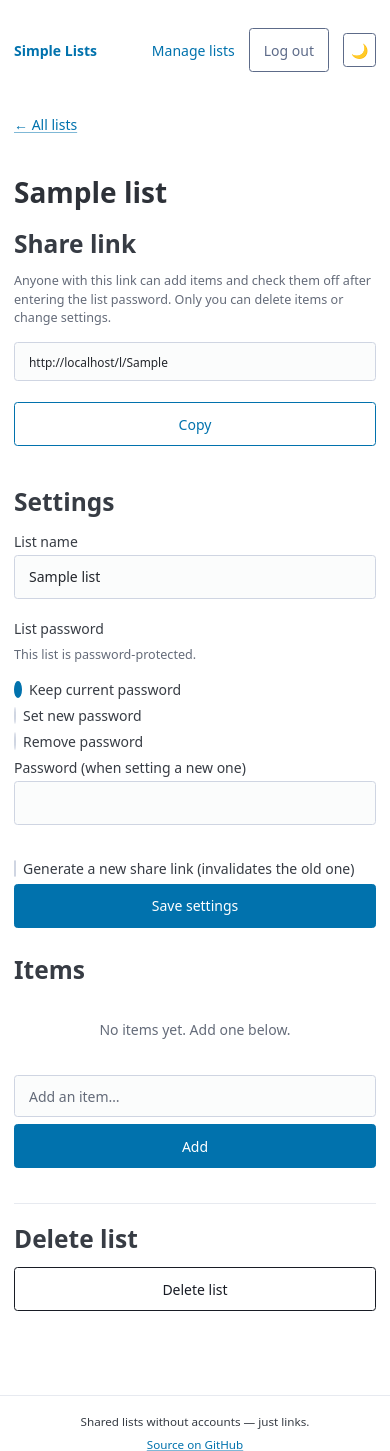
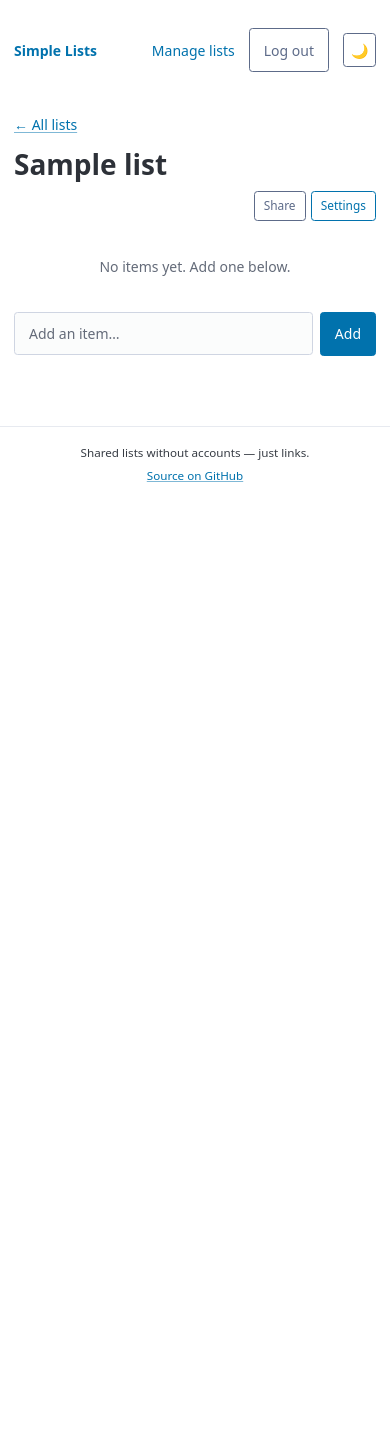
Before and after one commit to NiklasO-dev/simple-lists, a Flask app: page /host/lists/1 in a window 390 px wide. Shown: the top 1451 px of the page. After the commit the page ends 482 px from the top, so only its background shows below. Run offline with Flask 3, Linux system fonts and the light colour scheme; the visitor is signed in with stand-in values (Sample User, id 1); tables that the repository leaves empty hold one stand-in row (values such as "Sample post"); parts of the project's set-up code (start-up, migrations or seed data) failed here and were passed over; some libraries are stand-ins or nearby versions.

Commit message:
Enhance local development setup and UI improvements
- Added support for environment variables in `docker-compose.local.yml` using `.env` file.
- Updated `README.md` to include instructions for creating and using the `.env` file.
- Refactored JavaScript for improved copy functionality and UI interactions.
- Enhanced CSS styles for better layout and responsiveness in list editing.
- Updated service worker to cache static assets and ensure network-first fetching for HTML routes.
- Improved HTML structure for list editing, including a dialog for settings and better accessibility.

Co-authored-by: Niklas <NiklasO-dev@users.noreply.github.com>

```diff
--- a/app/static/app.js
+++ b/app/static/app.js
@@ -5,17 +5,50 @@
     });
   }
 
-  var btn = document.getElementById("theme-toggle");
   var i18n = window.SL_I18N || {};
-  if (btn) {
+
+  function copyText(text) {
+    if (navigator.clipboard && window.isSecureContext) {
+      return navigator.clipboard.writeText(text);
+    }
+    return new Promise(function (resolve, reject) {
+      var textarea = document.createElement("textarea");
+      textarea.value = text;
+      textarea.setAttribute("readonly", "");
+      textarea.style.position = "fixed";
+      textarea.style.left = "-9999px";
+      document.body.appendChild(textarea);
+      textarea.select();
+      try {
+        var ok = document.execCommand("copy");
+        document.body.removeChild(textarea);
+        ok ? resolve() : reject(new Error("copy failed"));
+      } catch (err) {
+        document.body.removeChild(textarea);
+        reject(err);
+      }
+    });
+  }
+
+  function showCopied(button, copyLabel, copiedLabel) {
+    button.textContent = copiedLabel;
+    button.classList.add("copied");
+    setTimeout(function () {
+      button.textContent = copyLabel;
+      button.classList.remove("copied");
+    }, 1500);
+  }
+
+  var themeBtn = document.getElementById("theme-toggle");
+  if (themeBtn) {
     var html = document.documentElement;
 
     function updateIcon() {
-      btn.textContent = html.getAttribute("data-theme") === "dark" ? "☀️" : "🌙";
+      themeBtn.textContent = html.getAttribute("data-theme") === "dark" ? "☀️" : "🌙";
     }
 
     updateIcon();
-    btn.addEventListener("click", function () {
+    themeBtn.addEventListener("click", function () {
       var current = html.getAttribute("data-theme");
       var next = current === "dark" ? "light" : "dark";
       html.setAttribute("data-theme", next);
@@ -24,23 +57,49 @@
     });
   }
 
-  document.querySelectorAll(".copy-btn").forEach(function (button) {
-    var copyLabel = i18n.copyBtn || "Copy";
-    var copiedLabel = i18n.copiedBtn || "Copied!";
-    button.addEventListener("click", function () {
-      var targetId = button.getAttribute("data-copy-target");
-      var input = document.getElementById(targetId);
-      if (!input) return;
-      input.select();
-      input.setSelectionRange(0, input.value.length);
-      navigator.clipboard.writeText(input.value).then(function () {
-        button.textContent = copiedLabel;
-        button.classList.add("copied");
-        setTimeout(function () {
-          button.textContent = copyLabel;
-          button.classList.remove("copied");
-        }, 1500);
-      });
+  document.addEventListener("click", function (event) {
+    var copyBtn = event.target.closest(".copy-btn");
+    if (copyBtn) {
+      var text = copyBtn.getAttribute("data-share-url");
+      if (!text) {
+        var targetId = copyBtn.getAttribute("data-copy-target");
+        var input = targetId ? document.getElementById(targetId) : null;
+        if (!input) return;
+        input.select();
+        input.setSelectionRange(0, input.value.length);
+        text = input.value;
+      }
+      var copyLabel = copyBtn.getAttribute("data-copy-label") || i18n.copyBtn || "Copy";
+      var copiedLabel = i18n.copiedBtn || "Copied!";
+      copyText(text)
+        .then(function () {
+          showCopied(copyBtn, copyLabel, copiedLabel);
+        })
+        .catch(function () {
+          window.prompt("Copy this link:", text);
+        });
+      return;
+    }
+
+    var openTrigger = event.target.closest("[data-open-dialog]");
+    if (openTrigger) {
+      var dialog = document.getElementById(openTrigger.getAttribute("data-open-dialog"));
+      if (dialog && typeof dialog.showModal === "function") {
+        dialog.showModal();
+      }
+      return;
+    }
+
+    var closeTrigger = event.target.closest("[data-close-dialog]");
+    if (closeTrigger) {
+      var closeDialog = closeTrigger.closest("dialog");
+      if (closeDialog) closeDialog.close();
+    }
+  });
+
+  document.querySelectorAll("dialog").forEach(function (dialog) {
+    dialog.addEventListener("click", function (event) {
+      if (event.target === dialog) dialog.close();
     });
   });
 })();
--- a/app/static/style.css
+++ b/app/static/style.css
@@ -26,6 +26,37 @@
 
 .page-header h1 {
   margin-bottom: 0.25rem;
+}
+
+.list-edit-header {
+  margin-bottom: 1rem;
+}
+
+.list-edit-title-row {
+  display: flex;
+  align-items: center;
+  justify-content: space-between;
+  gap: 0.75rem;
+}
+
+.list-edit-title-row h1 {
+  margin-bottom: 0;
+  min-width: 0;
+  flex: 1;
+}
+
+.page-actions {
+  display: flex;
+  flex-shrink: 0;
+  gap: 0.35rem;
+}
+
+.page-action-btn {
+  width: auto;
+  margin: 0;
+  padding: 0.35rem 0.65rem;
+  font-size: 0.85rem;
+  white-space: nowrap;
 }
 
 .action-row {
@@ -226,14 +257,69 @@
   line-height: 1;
 }
 
-.share-section {
-  margin-bottom: 2rem;
+.items-section {
+  margin-top: 0;
+}
+
+.settings-dialog {
+  padding: 0;
+  border: none;
+  max-width: 32rem;
+  width: calc(100% - 2rem);
+}
+
+.settings-dialog::backdrop {
+  background: rgba(0, 0, 0, 0.45);
+}
+
+.settings-dialog article {
+  margin: 0;
+  max-height: min(85vh, 40rem);
+  overflow-y: auto;
+}
+
+.settings-dialog header {
+  position: relative;
+  padding-right: 2.5rem;
+}
+
+.settings-dialog header h2 {
+  margin-bottom: 0;
+}
+
+.dialog-close {
+  position: absolute;
+  top: 0.5rem;
+  right: 0.5rem;
+  width: 2rem;
+  height: 2rem;
+  min-width: 2rem;
+  padding: 0;
+  margin: 0;
+  font-size: 1.35rem;
+  line-height: 1;
+}
+
+.dialog-footer {
+  display: flex;
+  justify-content: flex-end;
+  margin-top: 1rem;
+}
+
+.dialog-footer button {
+  width: auto;
+  margin: 0;
 }
 
 .danger-zone {
-  margin-top: 2.5rem;
-  padding-top: 1.5rem;
+  margin-top: 1.5rem;
+  padding-top: 1.25rem;
   border-top: 1px solid var(--pico-muted-border-color);
+}
+
+.danger-zone h3 {
+  margin-bottom: 0.5rem;
+  font-size: 1rem;
 }
 
 .landing {
@@ -292,14 +378,21 @@
 }
 
 @media (max-width: 576px) {
-  .copy-row,
-  .inline-add {
+  .copy-row {
     flex-direction: column;
   }
 
-  .inline-add button,
   .copy-row .copy-btn {
     width: 100%;
+  }
+
+  .list-edit-title-row {
+    flex-wrap: wrap;
+  }
+
+  .page-actions {
+    width: 100%;
+    justify-content: flex-end;
   }
 }
 
--- a/app/templates/base.html
+++ b/app/templates/base.html
@@ -14,7 +14,7 @@
   <link rel="icon" href="{{ url_for('static', filename='icons/icon-192.png') }}" type="image/png">
   <link rel="apple-touch-icon" href="{{ url_for('static', filename='icons/apple-touch-icon.png') }}">
   <link rel="stylesheet" href="https://cdn.jsdelivr.net/npm/@picocss/pico@2/css/pico.min.css">
-  <link rel="stylesheet" href="{{ url_for('static', filename='style.css') }}">
+  <link rel="stylesheet" href="{{ url_for('static', filename='style.css') }}?v=3">
   <script>
     (function() {
       var saved = localStorage.getItem('sl_theme');
@@ -70,7 +70,7 @@
       copiedBtn: "Copied!"
     };
   </script>
-  <script src="{{ url_for('static', filename='app.js') }}"></script>
+  <script src="{{ url_for('static', filename='app.js') }}?v=3"></script>
   {% block scripts %}{% endblock %}
 </body>
 </html>
--- a/app/templates/host/list_edit.html
+++ b/app/templates/host/list_edit.html
@@ -3,22 +3,26 @@
 {% block title %}{{ todo_list.title }} — Simple Lists{% endblock %}
 
 {% block content %}
-<header class="page-header">
+<header class="page-header list-edit-header">
   <p><a href="{{ url_for('host.dashboard') }}">← All lists</a></p>
+  <div class="list-edit-title-row">
     <h1>{{ todo_list.title }}</h1>
+    <div class="page-actions">
+      <button type="button" class="copy-btn outline secondary page-action-btn" data-share-url="{{ share_url }}" data-copy-label="Share" aria-label="Copy share link">Share</button>
+      <button type="button" class="outline page-action-btn" data-open-dialog="list-settings" aria-label="List settings">Settings</button>
+    </div>
+  </div>
 </header>
 
-<section class="share-section">
-  <h2>Share link</h2>
-  <p class="field-hint">Anyone with this link can add items and check them off{% if todo_list.is_locked %} after entering the list password{% endif %}. Only you can delete items or change settings.</p>
-  <div class="copy-row">
-    <input type="text" id="share-url" class="copy-input" value="{{ share_url }}" readonly>
-    <button type="button" class="copy-btn outline" data-copy-target="share-url">Copy</button>
-  </div>
-</section>
+{% include "partials/list_items.html" %}
 
-<section>
-  <h2>Settings</h2>
+<dialog id="list-settings" class="settings-dialog">
+  <article>
+    <header>
+      <button type="button" class="dialog-close" data-close-dialog aria-label="Close">&times;</button>
+      <h2>List settings</h2>
+    </header>
+
     <form method="post" action="{{ url_for('host.update_settings', list_id=todo_list.id) }}">
       <input type="hidden" name="csrf_token" value="{{ csrf_token }}">
       <label>
@@ -64,17 +68,20 @@
         Generate a new share link (invalidates the old one)
       </label>
 
+      <p class="field-hint">Anyone with the share link can add items and check them off{% if todo_list.is_locked %} after entering the list password{% endif %}. Only you can delete items or change settings.</p>
+
+      <footer class="dialog-footer">
         <button type="submit">Save settings</button>
+      </footer>
     </form>
-</section>
-
-{% include "partials/list_items.html" %}
 
     <section class="danger-zone">
-  <h2>Delete list</h2>
+      <h3>Delete list</h3>
       <form method="post" action="{{ url_for('host.delete_list', list_id=todo_list.id) }}" onsubmit="return confirm('Delete this list permanently?');">
         <input type="hidden" name="csrf_token" value="{{ csrf_token }}">
         <button type="submit" class="outline contrast">Delete list</button>
       </form>
     </section>
+  </article>
+</dialog>
 {% endblock %}
--- a/app/templates/partials/list_items.html
+++ b/app/templates/partials/list_items.html
@@ -5,7 +5,7 @@
 {% endif %}
 
 <section class="items-section">
-  <h2>{% if is_host_view %}Items{% else %}List{% endif %}</h2>
+  {% if not is_host_view %}<h2>List</h2>{% endif %}
 
   {% set items = todo_list.get_items() %}
   {% if items %}
```
Also changed, not shown: app/static/sw.js (+18 -19 lines), docker-compose.local.yml (+6 -4 lines), README.md. Lines whose indentation alone changed are shown as unchanged.
